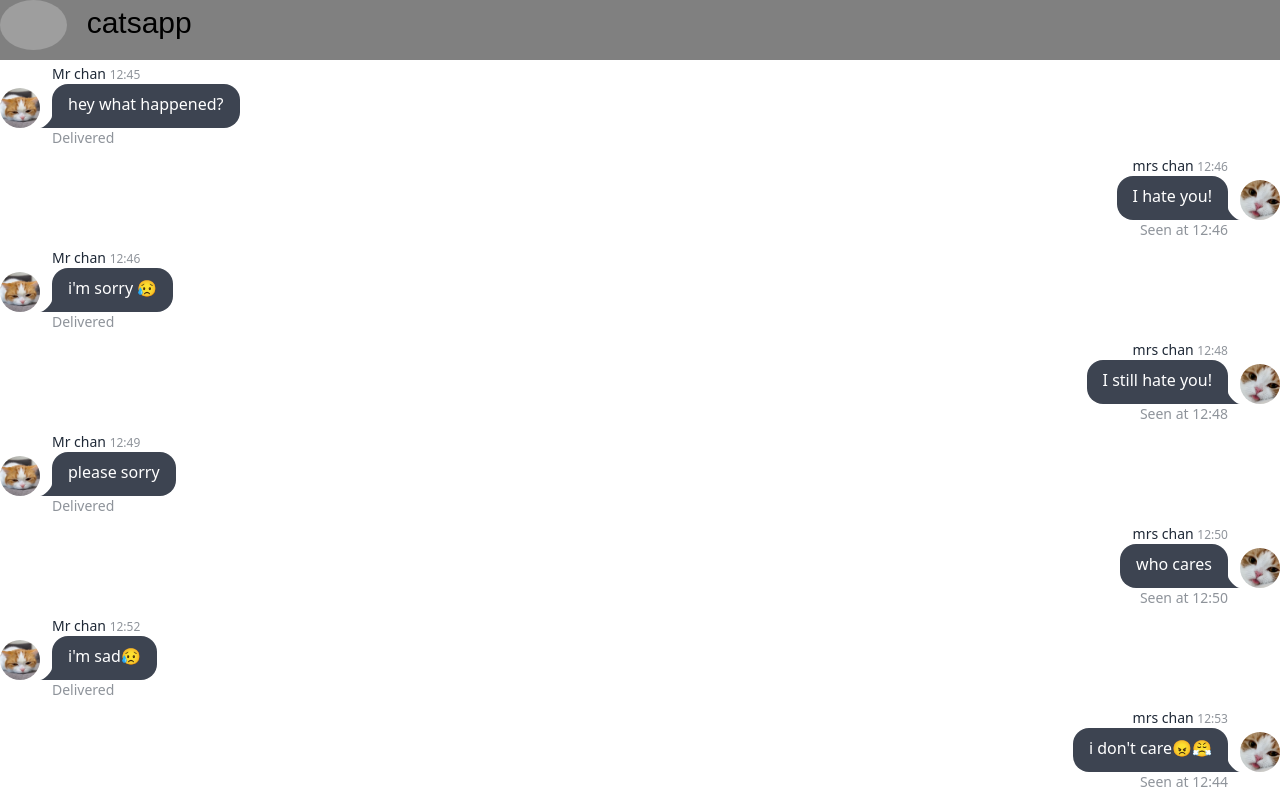
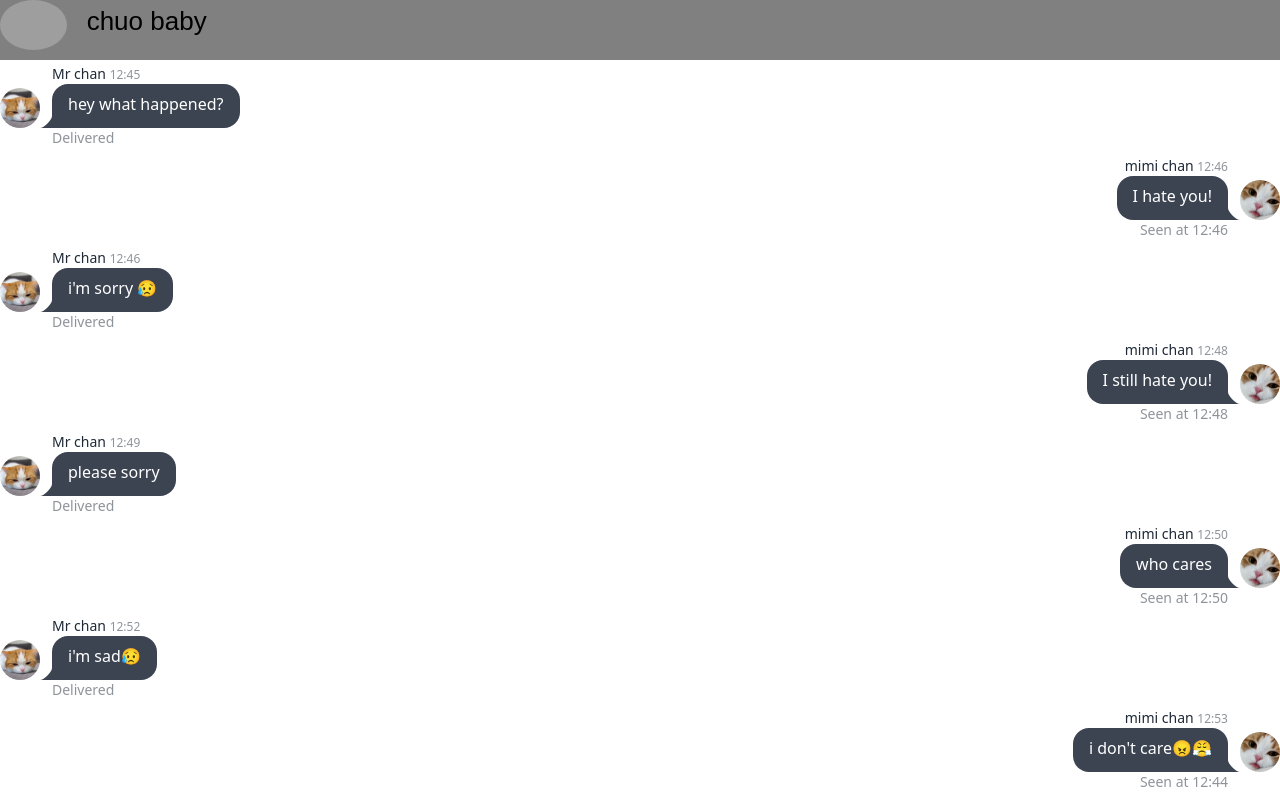
Before and after one commit to wrapfr33kzz/catsapp, a plain HTML site: page index.html in a window 1280 px wide. Drawn offline with nearby package versions, Linux system fonts and the light colour scheme; grey boxes are pictures that could not be loaded.

Commit message:
files
files

```diff
--- a/index.html
+++ b/index.html
@@ -20,7 +20,7 @@
 
         alt="" class="login"
       />
-      <h2 class="txt">catsapp</h2>
+      <h2 class="txt">chuo baby</h2>
     </div>
     <div class="chat chat-start">
       <div class="chat-image avatar">
@@ -42,7 +42,7 @@
         </div>
       </div>
       <div class="chat-header">
-        mrs chan
+        mimi chan
         <time class="text-xs opacity-50">12:46</time>
       </div>
       <div class="chat-bubble">I hate you!</div>
@@ -69,7 +69,7 @@
         </div>
       </div>
       <div class="chat-header">
-        mrs chan
+        mimi chan
         <time class="text-xs opacity-50">12:48</time>
       </div>
       <div class="chat-bubble">I still hate you!</div>
@@ -96,7 +96,7 @@
         </div>
       </div>
       <div class="chat-header">
-        mrs chan
+        mimi chan
         <time class="text-xs opacity-50">12:50</time>
       </div>
       <div class="chat-bubble">who cares</div>
@@ -123,7 +123,7 @@
           </div>
         </div>
         <div class="chat-header">
-          mrs chan
+          mimi chan
           <time class="text-xs opacity-50">12:53</time>
         </div>
         <div class="chat-bubble">i don't care😠😤</div>
--- a/style.css
+++ b/style.css
@@ -16,7 +16,8 @@
 {
     color: black;
     font-family:fantasy;
-    font-weight: 400;
-    font-size: 30px;
+    font-weight: 300;
+    font-size: 26px;
+    margin-top: 2px;
     margin-left: 20px;
 }
```
